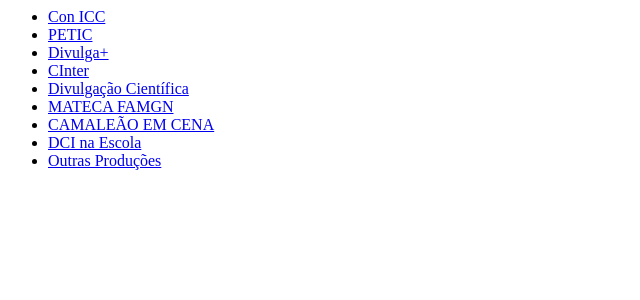
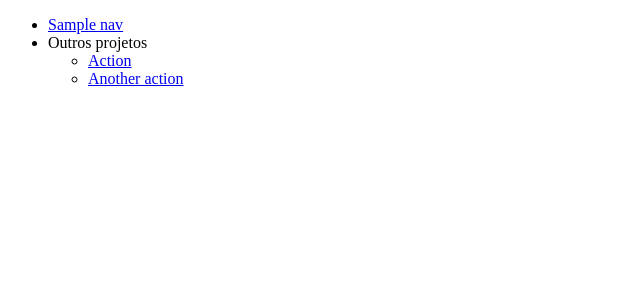
Before and after one commit to gabrielqr/site-dci, a Django app: template landing/templates/includes/components/_navs.html in a window 1280 px wide. Shown: the top 300 px of the page, without its empty margins (0-640 px from the left). Run offline with Django 4.2, Linux system fonts and the light colour scheme; the template is opened without the code that fills it: most values are stand-ins (such as "Sample title", 1, 10 or a date in 2020).

Commit message:
navs com dropdown funcionando

```diff
--- a/landing/templates/includes/components/_navs.html
+++ b/landing/templates/includes/components/_navs.html
@@ -1,41 +1,43 @@
+<!DOCTYPE html>
+<html lang="pt-br">
+    <head>
+        {% load static %}
+        <meta charset="UTF-8" />
+        <meta http-equiv="X-UA-Compatible" content="IE=edge" />
+        <meta name="viewport" content="width=device-width, initial-scale=1.0" />
+    </head>
+    <body>
+{% block content %}
 <!-- Section -->
     <div class="container">
         <div class="row">
-        <div class="col-md-12">
-            <!-- Nav Wrapper -->
+            <div class="col-12">
                 <div class="nav-wrapper position-relative">
                     <ul class="nav nav-pills nav-fill flex-column flex-sm-row">
+                    {% for nav in nav_links %}
                         <li class="nav-item">
-                                        <a class="nav-link mb-sm-3 mb-md-0 active" data-bs-toggle="tab" href="#">Con ICC</a>
+                            <a class="nav-link mb-sm-3 mb-md-0" href="{{ nav.link }}">{{ nav.title}}</a>
                         </li>
-                                    <li class="nav-item">
-                                        <a class="nav-link mb-sm-3 mb-md-0" data-bs-toggle="tab" href="#">PETIC</a>
+                    {% endfor %}
+                    <div class="dropdown">
+                        <li class="nav-item dropdown">
+                            <a class="nav-link dropdown-toggle" id="navbarDropdownMenuLink" data-bs-toggle="dropdown" aria-haspopup="true" aria-expanded="false">
+                                Outros projetos
+                            </a>
+                            <ul class="dropdown-menu" aria-labelledby="navbarDropdownMenuLink">
+                                <li><a class="dropdown-item" href="#">Action</a></li>
+                                <li><a class="dropdown-item" href="#">Another action</a></li>
+                            </ul>
                         </li>
-                                    <li class="nav-item">
-                                        <a class="nav-link mb-sm-3 mb-md-0" data-bs-toggle="tab" href="#">Divulga+</a>
-                                    </li>
-                                    <li class="nav-item">
-                                        <a class="nav-link mb-sm-3 mb-md-0" data-bs-toggle="tab" href="#">CInter</a>
-                                    </li>
-                                    <li class="nav-item">
-                                        <a class="nav-link mb-sm-3 mb-md-0" data-bs-toggle="tab" href="#">Divulgação Científica</a>
-                                    </li>
-                                    <li class="nav-item">
-                                        <a class="nav-link mb-sm-3 mb-md-0" data-bs-toggle="tab" href="#">MATECA FAMGN</a>
-                                    </li>
-                                    <li class="nav-item">
-                                        <a class="nav-link mb-sm-3 mb-md-0" data-bs-toggle="tab" href="#">CAMALEÃO EM CENA</a>
-                                    </li>
-                                    <li class="nav-item">
-                                        <a class="nav-link mb-sm-3 mb-md-0" data-bs-toggle="tab" href="#">DCI na Escola</a>
-                                    </li>
-                                    <li class="nav-item">
-                                        <a class="nav-link mb-sm-3 mb-md-0" data-bs-toggle="tab" href="#">Outras Produções</a>
-                                    </li>
+                    </div>
                 </ul>
-                            </div>
-            <!-- End of Nav Wrapper -->
             </div>
         </div>
     </div>
 <!-- End of Section -->
+{% endblock content %}
+<script src="https://cdn.jsdelivr.net/npm/bootstrap@5.1.0/dist/js/bootstrap.bundle.min.js"
+integrity="sha384-U1DAWAznBHeqEIlVSCgzq+c9gqGAJn5c/t99JyeKa9xxaYpSvHU5awsuZVVFIhvj"
+crossorigin="anonymous"></script>
+</body>
+</html>
```
Lines whose indentation alone changed are shown as unchanged.
